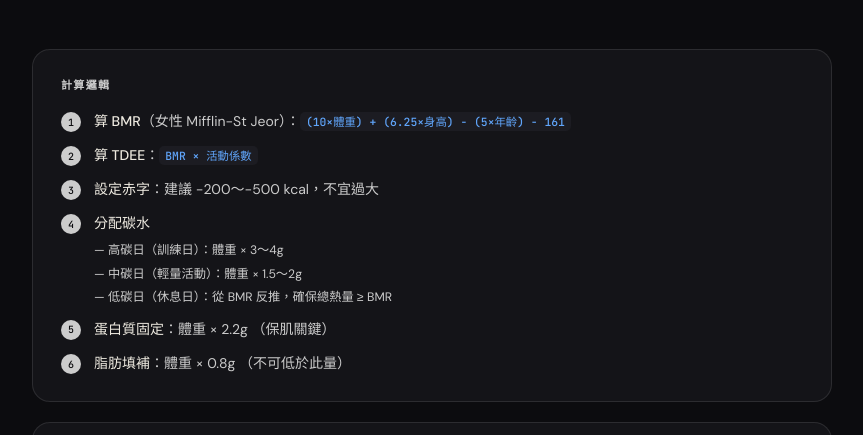
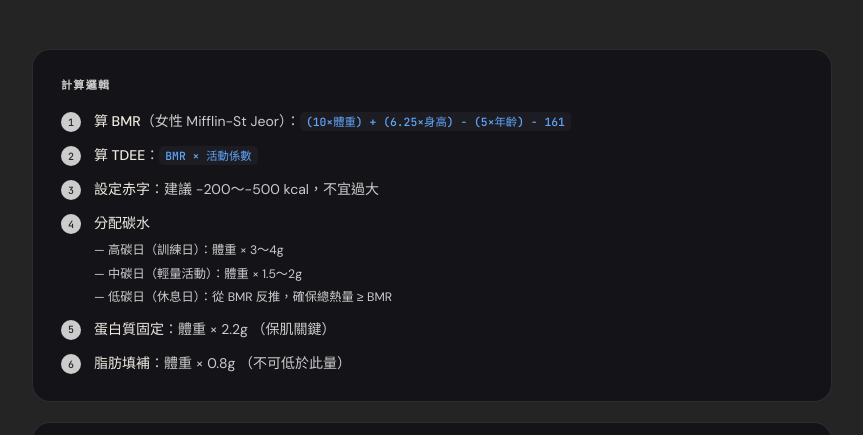
Before and after one commit to lininu/carb-cycle-calc, a plain HTML site: page index.html in a window 1280 px wide. Shown: the part 287-722 px from the top of the page, without its empty margins (208-1071 px from the left). Drawn offline with Linux system fonts and the light colour scheme.

Commit message:
Change bg to #242424

```diff
--- a/index.html
+++ b/index.html
@@ -11,7 +11,7 @@
     *, *::before, *::after { box-sizing: border-box; margin: 0; padding: 0; }
 
     :root {
-      --bg:       #0C0C0F;
+      --bg:       #242424;
       --surface:  #141418;
       --surface2: #1C1C22;
       --border:   rgba(255,255,255,0.10);
```
